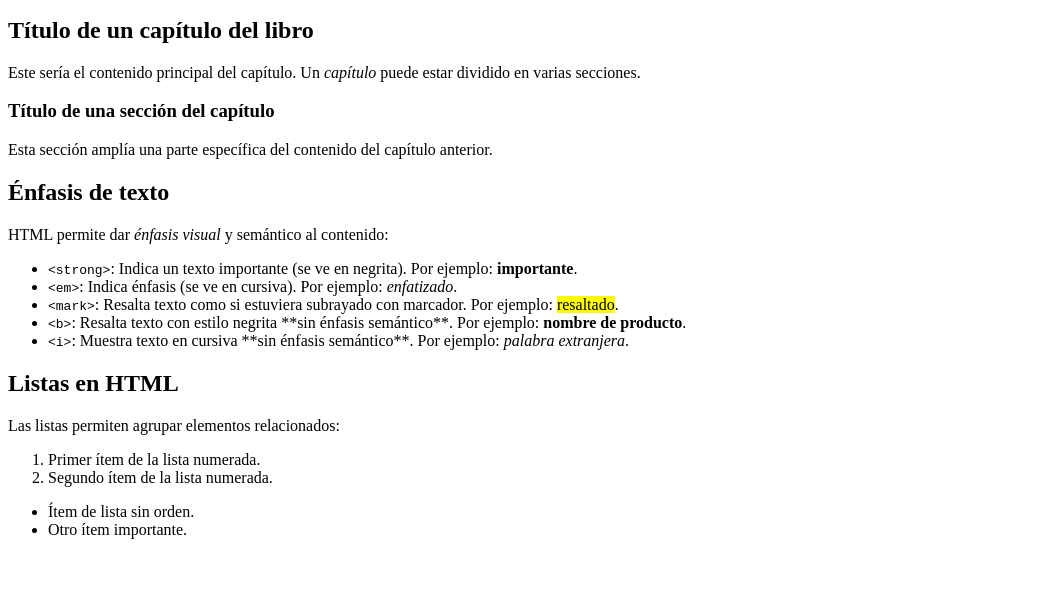
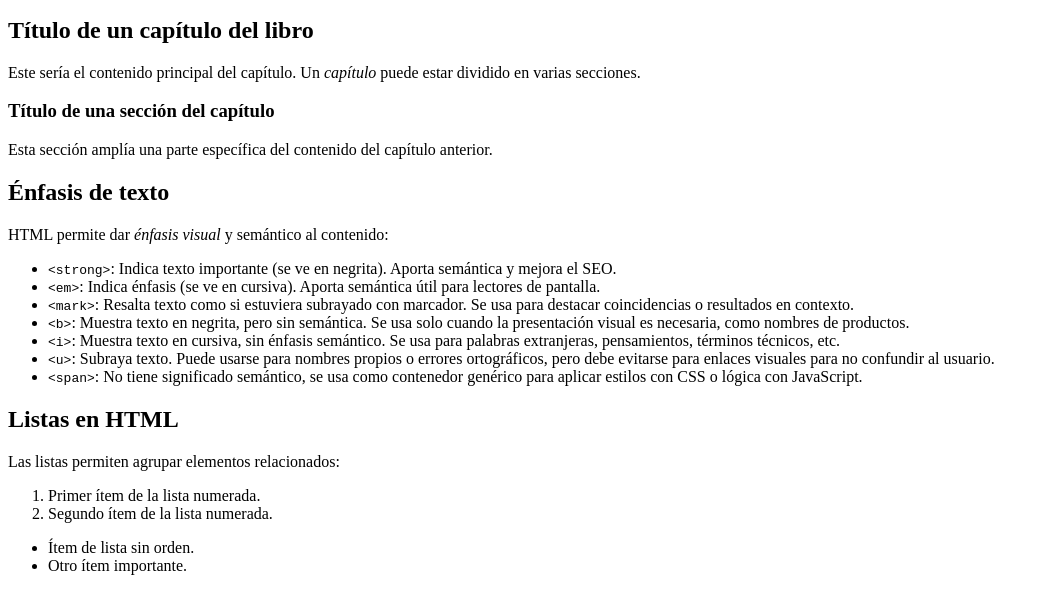
Before and after one commit to EdwardNavarroAs/HTML_2025, a plain HTML site: page 03_fundamentos_de_texto.html in a window 1280 px wide. Shown: the part 101-714 px from the top of the page, without its empty margins (0-1045 px from the left). Drawn offline with Linux system fonts and the light colour scheme.

Commit message:
agregando otras etiquetas importantes a los fundamentos de texto en html

```diff
--- a/03_fundamentos_de_texto.html
+++ b/03_fundamentos_de_texto.html
@@ -18,17 +18,17 @@
 <body>
     <!-- En HTML los encabezados (<h1> hasta <h6>) definen títulos o subtítulos. Donde <h1> es el más importante. -->
     <!-- Hay seis elementos de encabezado: <h1>, <h2>, <h3>, <h4>, <h5> y <h6>. Cada uno representa un nivel jerárquico diferente:
-        <h1> para el título principal, <h2> para subtítulos, <h3> para subtítulos de <h2>, y así sucesivamente. -->
+         <h1> para el título principal, <h2> para subtítulos, <h3> para subtítulos de <h2>, y así sucesivamente. -->
     <h1>03 - Fundamentos de texto en HTML</h1>
-    <!-- En HTML solo debe haber un <h1> por página. Representa el título principal del documento. -->
 
     <p>La mayor parte del texto estructurado en HTML está compuesto por <strong>encabezados</strong> y <strong>párrafos</strong>.</p>
     <!-- <p> representa un párrafo. El navegador añade automáticamente un espacio antes y después. -->
-    <!-- <strong> se usa para marcar texto con énfasis fuerte (semánticamente importante); se muestra en negrita. -->
+    <!-- <strong> indica que el texto tiene gran importancia semántica (por ejemplo, palabras clave o advertencias importantes).
+         Tiene valor semántico para accesibilidad y mejora el SEO. -->
 
     <h2>Título de un capítulo del libro</h2>
     <p>Este sería el contenido principal del capítulo. Un <em>capítulo</em> puede estar dividido en varias secciones.</p>
-    <!-- <em> («emphasis») se usa para énfasis leve; por defecto se muestra en cursiva. -->
+    <!-- <em> («emphasis») indica énfasis leve o contextual (como una palabra en contraste o una aclaración). También aporta semántica útil. -->
 
     <h3>Título de una sección del capítulo</h3>
     <p>Esta sección amplía una parte específica del contenido del capítulo anterior.</p>
@@ -37,14 +37,14 @@
     <p>HTML permite dar <em>énfasis visual</em> y semántico al contenido:</p>
     <ul>
         <!-- <ul> crea una lista no ordenada (con viñetas). -->
-        <li><code>&lt;strong&gt;</code>: Indica un texto importante (se ve en negrita). Por ejemplo: <strong>importante</strong>.</li>
-        <li><code>&lt;em&gt;</code>: Indica énfasis (se ve en cursiva). Por ejemplo: <em>enfatizado</em>.</li>
-        <li><code>&lt;mark&gt;</code>: Resalta texto como si estuviera subrayado con marcador. Por ejemplo: <mark>resaltado</mark>.</li>
-        <!-- <mark> se usa para resaltar texto relevante en un contexto determinado. -->
-        <li><code>&lt;b&gt;</code>: Resalta texto con estilo negrita **sin énfasis semántico**. Por ejemplo: <b>nombre de producto</b>.</li>
-        <!-- <b> se usa para resaltar texto visualmente (negrita) sin implicar que es importante. En HTML5 puede usarse para destacar nombres de productos, frases clave, etc. -->
-        <li><code>&lt;i&gt;</code>: Muestra texto en cursiva **sin énfasis semántico**. Por ejemplo: <i>palabra extranjera</i>.</li>
-        <!-- <i> se usa para representar fragmentos que tradicionalmente se muestran en cursiva, como expresiones extranjeras, pensamientos, taxonomías, etc. -->
+        <li><code>&lt;strong&gt;</code>: Indica texto importante (se ve en negrita). Aporta semántica y mejora el SEO.</li>
+        <li><code>&lt;em&gt;</code>: Indica énfasis (se ve en cursiva). Aporta semántica útil para lectores de pantalla.</li>
+        <li><code>&lt;mark&gt;</code>: Resalta texto como si estuviera subrayado con marcador. Se usa para destacar coincidencias o resultados en contexto.</li>
+        <!-- <mark> se usa para resaltar texto que es relevante en el contexto actual, como coincidencias de búsqueda o información clave temporal. -->
+        <li><code>&lt;b&gt;</code>: Muestra texto en negrita, pero sin semántica. Se usa solo cuando la presentación visual es necesaria, como nombres de productos.</li>
+        <li><code>&lt;i&gt;</code>: Muestra texto en cursiva, sin énfasis semántico. Se usa para palabras extranjeras, pensamientos, términos técnicos, etc.</li>
+        <li><code>&lt;u&gt;</code>: Subraya texto. Puede usarse para nombres propios o errores ortográficos, pero debe evitarse para enlaces visuales para no confundir al usuario.</li>
+        <li><code>&lt;span&gt;</code>: No tiene significado semántico, se usa como contenedor genérico para aplicar estilos con CSS o lógica con JavaScript.</li>
     </ul>
 
     <h2>Listas en HTML</h2>
@@ -63,7 +63,22 @@
     </ul>
 
     <!-- <li> representa un elemento individual dentro de una lista, ya sea ordenada (<ol>) o no ordenada (<ul>).
-         Cada <li> es un ítem y se renderiza con un número o viñeta dependiendo del tipo de lista. -->
+         Cada <li> se renderiza con un número o viñeta dependiendo del tipo de lista. -->
+
+    <!--
+        SOBRE ETIQUETAS <b>, <i> y <u> (HTML5):
+        - Estas etiquetas fueron originalmente "de presentación", sin valor semántico.
+        - En HTML5 se redefinieron con usos semánticos específicos, pero limitados:
+            <b> = negrita sin énfasis → palabras clave, nombres de productos.
+            <i> = cursiva tradicional → extranjerismos, pensamientos, términos técnicos.
+            <u> = subrayado especial → errores, nombres propios, advertencias (¡pero no usar para enlaces!).
+        - No mejoran el SEO como <strong>, <em> o <mark>.
+        - Si solo necesitas dar estilo visual, lo mejor es usar <span> con CSS.
+
+        SOBRE <span>:
+        - No tiene semántica propia.
+        - Ideal como contenedor neutro para aplicar estilos visuales (color, fuente, tamaño) o manipular con JavaScript.
+    -->
 
     <!--
         IMPORTANCIA DE UNA BUENA ESTRUCTURA DE TEXTO EN HTML:
```
